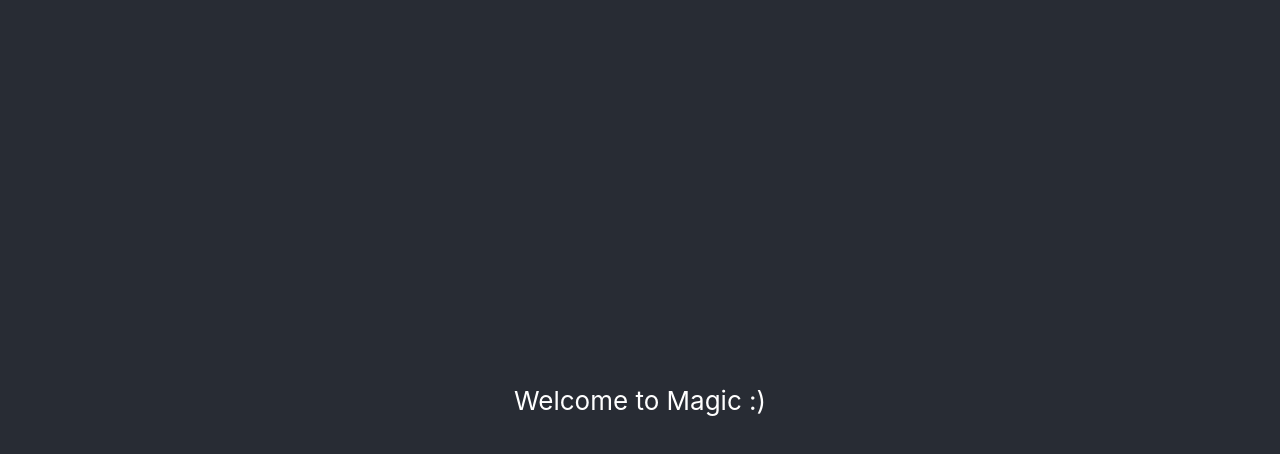
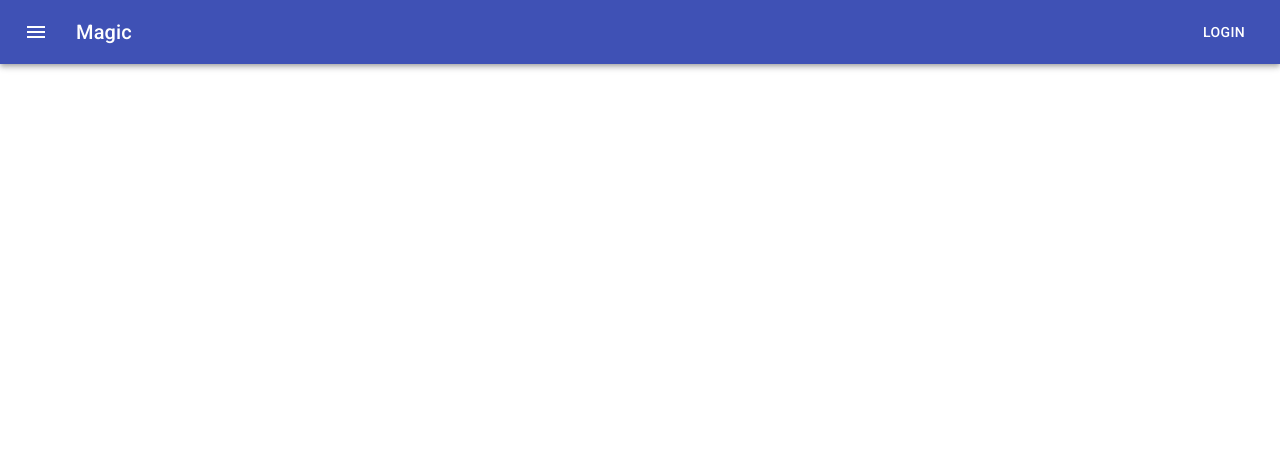
Before and after one commit to fernandokokocha/magic-frontend, a React (Create React App) app: page / in a window 1280 px wide. Shown: the top 454 px of the page. Built offline with nearby package versions, Linux system fonts and the light colour scheme.

Commit message:
Add static layout with Material UI
Required installing Material UI with supportive files:
* Roboto font
* icons

```diff
--- a/package.json
+++ b/package.json
@@ -3,6 +3,8 @@
   "version": "0.1.0",
   "private": true,
   "dependencies": {
+    "@material-ui/core": "^4.12.3",
+    "@material-ui/icons": "^4.11.2",
     "@testing-library/jest-dom": "^5.11.4",
     "@testing-library/react": "^11.1.0",
     "@testing-library/user-event": "^12.1.10",
--- a/public/index.html
+++ b/public/index.html
@@ -24,6 +24,8 @@
       work correctly both with client-side routing and a non-root public URL.
       Learn how to configure a non-root public URL by running `npm run build`.
     -->
+    <link rel="stylesheet" href="https://fonts.googleapis.com/css?family=Roboto:300,400,500,700&display=swap" />
+    <link rel="stylesheet" href="https://fonts.googleapis.com/icon?family=Material+Icons" />
     <title>React App</title>
   </head>
   <body>
--- a/src/App.css
+++ /dev/null
@@ -1,38 +0,0 @@
-.App {
-  text-align: center;
-}
-
-.App-logo {
-  height: 40vmin;
-  pointer-events: none;
-}
-
-@media (prefers-reduced-motion: no-preference) {
-  .App-logo {
-    animation: App-logo-spin infinite 20s linear;
-  }
-}
-
-.App-header {
-  background-color: #282c34;
-  min-height: 100vh;
-  display: flex;
-  flex-direction: column;
-  align-items: center;
-  justify-content: center;
-  font-size: calc(10px + 2vmin);
-  color: white;
-}
-
-.App-link {
-  color: #61dafb;
-}
-
-@keyframes App-logo-spin {
-  from {
-    transform: rotate(0deg);
-  }
-  to {
-    transform: rotate(360deg);
-  }
-}
--- a/src/App.tsx
+++ b/src/App.tsx
@@ -1,9 +1,46 @@
-import "./App.css";
+import { createStyles, makeStyles, Theme } from "@material-ui/core/styles";
+import AppBar from "@material-ui/core/AppBar";
+import Toolbar from "@material-ui/core/Toolbar";
+import Typography from "@material-ui/core/Typography";
+import Button from "@material-ui/core/Button";
+import IconButton from "@material-ui/core/IconButton";
+import MenuIcon from "@material-ui/icons/Menu";
+
+const useStyles = makeStyles((theme: Theme) =>
+  createStyles({
+    root: {
+      flexGrow: 1,
+    },
+    menuButton: {
+      marginRight: theme.spacing(2),
+    },
+    title: {
+      flexGrow: 1,
+    },
+  })
+);
 
 function App() {
+  const classes = useStyles();
+
   return (
-    <div className="App">
-      <header className="App-header">Welcome to Magic :)</header>
+    <div className={classes.root}>
+      <AppBar position="static">
+        <Toolbar>
+          <IconButton
+            edge="start"
+            className={classes.menuButton}
+            color="inherit"
+            aria-label="menu"
+          >
+            <MenuIcon />
+          </IconButton>
+          <Typography variant="h6" className={classes.title}>
+            Magic
+          </Typography>
+          <Button color="inherit">Login</Button>
+        </Toolbar>
+      </AppBar>
     </div>
   );
 }
```
Also changed, not shown: 1 other file (tests, documents, lock files or other folders).
